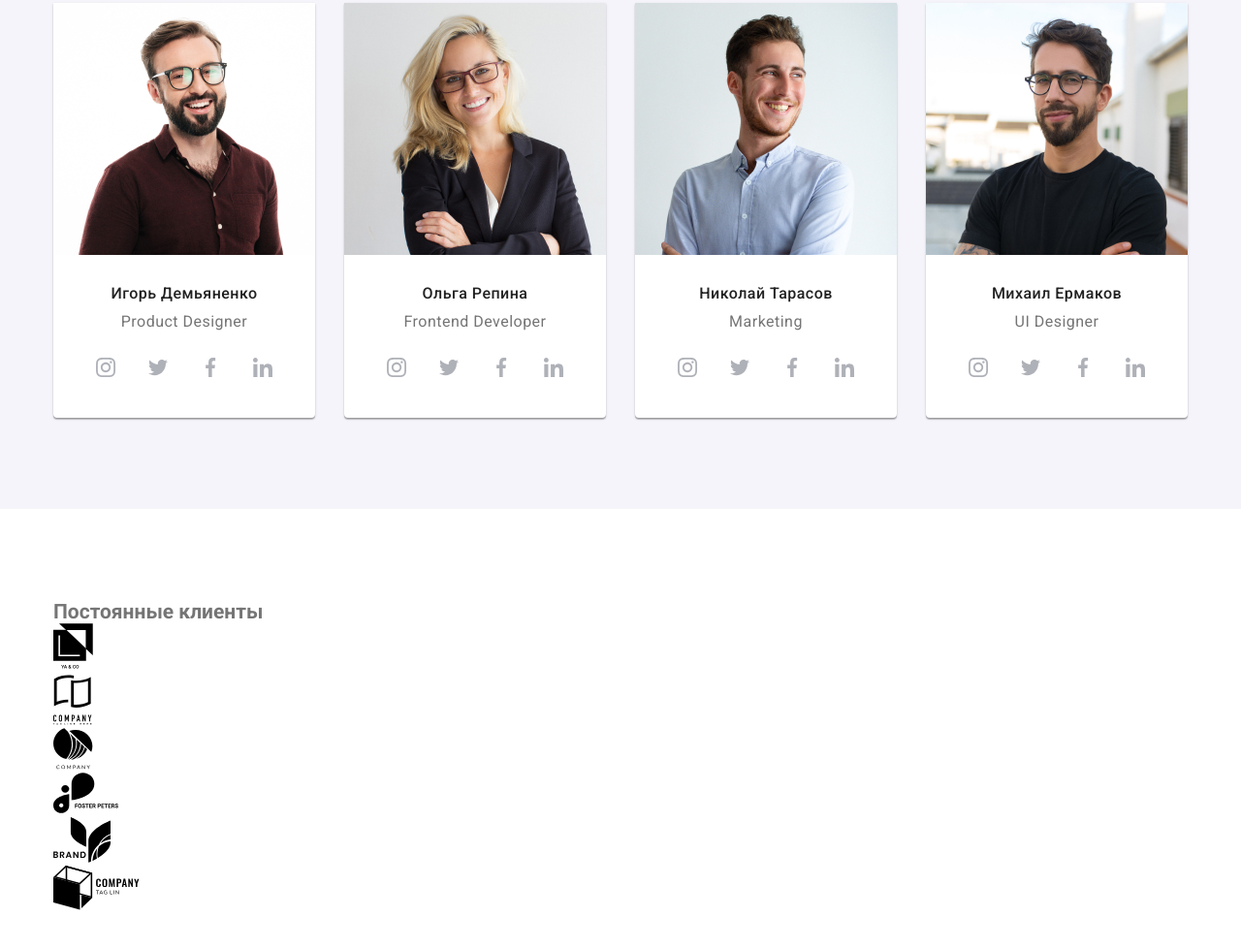
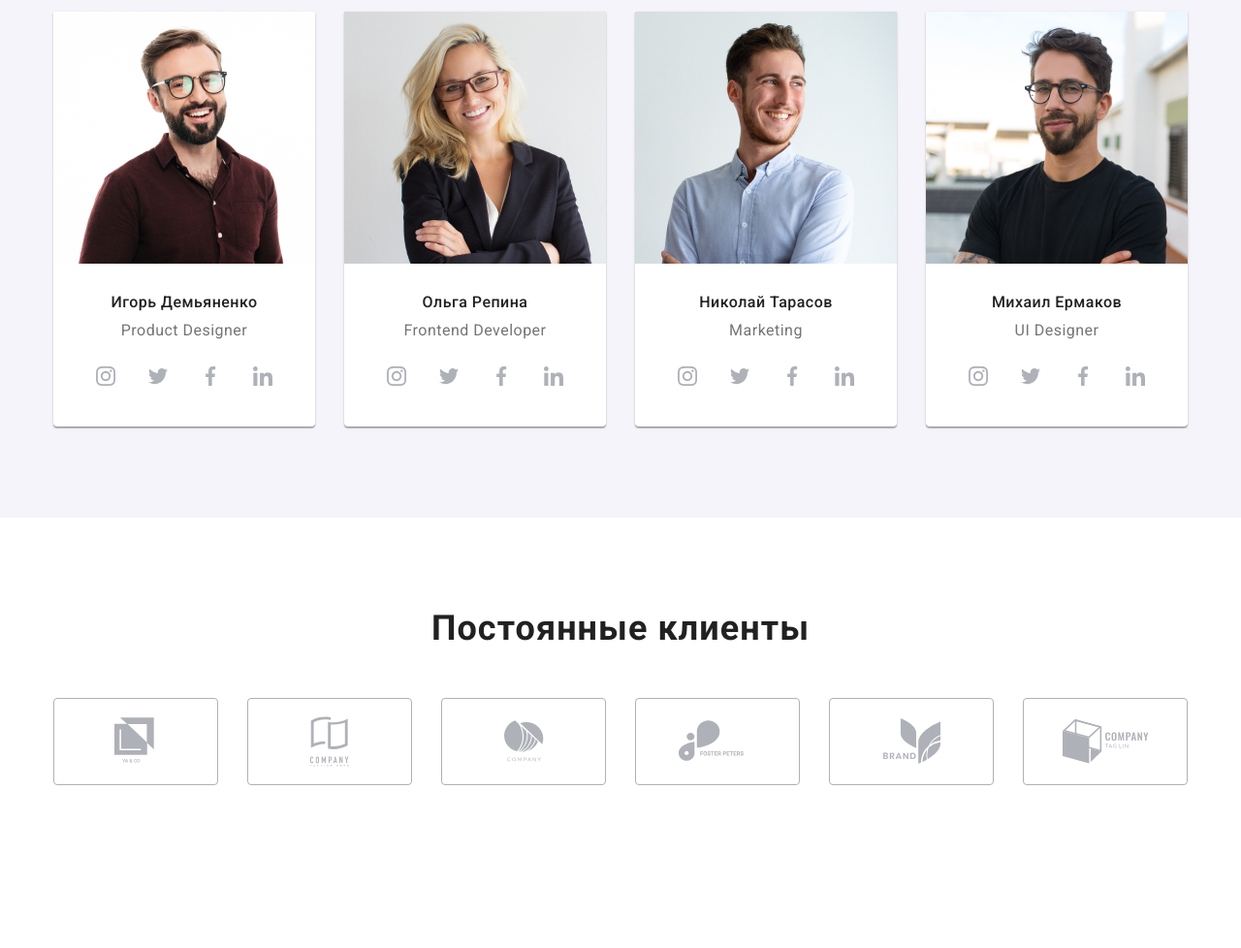
Before and after one commit to Karina-developer/goit-markup-hw-08, a plain HTML site: page index.html in a window 1280 px wide. Shown: the part 996-1974 px from the top of the page at 97% size. After the commit the page ends 1900 px from the top, so only its background shows below. Drawn offline with nearby package versions, Linux system fonts and the light colour scheme.

Commit message:
section clients finish

```diff
--- a/index.html
+++ b/index.html
@@ -126,7 +126,7 @@
 
     <section class="team-section">
       <div class="container">
-        <h2 class="title-team">Наша команда</h2>
+        <h2 class="title">Наша команда</h2>
         <ul class="team-list">
           <li class="team-item">
             <picture class="picture">
@@ -135,11 +135,7 @@
               <source srcset="./imajes/team/team1-tabl.webp 1x, ./imajes/team/team1-tabl@2x.webp 2x" media="(min-width: 768px)" type="imaje/webp" />
               <source srcset="./imajes/team/team1-tabl.jpg 1x, ./imajes/team/team1-tabl@2x.jpg 2x" media="(min-width: 768px)" />
               <source srcset="./imajes/team/team1-mob.webp 1x, ./imajes/team/team1-mob@2x.webp 2x" type="imaje/webp" />
-              <img
-                src="./imajes/team/team1-mob.jpg"
-                srcset="./imajes/team/team1-mob.jpg 1x, ./imajes/team/team1-mob@2x.jpg 2x"
-                alt="Дизайнер продукта"
-              />
+              <img srcset="./imajes/team/team1-mob.jpg 1x, ./imajes/team/team1-mob@2x.jpg 2x" alt="Дизайнер продукта" />
             </picture>
             <div class="team-list-content-wrapper">
               <h3 class="team-title">Игорь Демьяненко</h3>
@@ -323,7 +319,7 @@
 
     <section class="section">
       <div class="container">
-          <h2 class="title">Постоянные клиенты</h2>
+        <h2 class="clients-title">Постоянные клиенты</h2>
         <ul class="clients-list">
           <li class="clients-item">
             <a href="./" class="clients-link">
--- a/main.scss
+++ b/main.scss
@@ -5,6 +5,7 @@
 @import "./sass/components/modal";
 @import "./sass/components/section";
 @import "./sass/components/social-link";
+@import "./sass/components/title";
 @import "./sass/layout/header";
 @import "./sass/layout/hero";
 @import "./sass/layout/features";
--- a/sass/components/_social-link.scss
+++ b/sass/components/_social-link.scss
@@ -26,7 +26,13 @@
 
 .social-team-list {
   display: flex;
-  justify-content: space-between;
+  justify-content: center;
+}
+
+@media screen and (min-width: 1200px) {
+  .social-team-list {
+    justify-content: space-between;
+  }
 }
 
 .social-list-icon {
--- /dev/null
+++ b/sass/components/_title.scss
@@ -0,0 +1,50 @@
+.title {
+  min-width: 205px;
+  height: 33px;
+  font-style: normal;
+  font-weight: bold;
+  font-size: 28px;
+  margin-left: auto;
+  margin-right: auto;
+  margin-top: auto;
+  margin-bottom: 30px;
+  line-height: 1.178;
+  text-align: center;
+  letter-spacing: 0.03em;
+  color: var(--main-color);
+}
+
+@media screen and (min-width: 1200px) {
+  .title {
+    min-width: 264px;
+    height: 42px;
+    font-size: 36px;
+    line-height: 1.166;
+  }
+}
+
+.clients-title {
+  min-width: 314px;
+  height: 33px;
+  font-style: normal;
+  font-weight: bold;
+  font-size: 28px;
+  margin-left: auto;
+  margin-right: auto;
+  margin-top: auto;
+  margin-bottom: 30px;
+  line-height: 1.178;
+  text-align: center;
+  letter-spacing: 0.03em;
+  color: var(--main-color);
+}
+
+@media screen and (min-width: 1200px) {
+  .clients-title {
+    min-width: 390px;
+    height: 42px;
+    font-size: 36px;
+    line-height: 1.166;
+    margin-bottom: 50px;
+  }
+}
--- a/sass/layout/_clients.scss
+++ b/sass/layout/_clients.scss
@@ -1,11 +1,74 @@
 /* ===============OUR CLIENTS==================== */
 
-// .clients-list {
-//   display: flex;
-//   flex-wrap: nowrap;
-//   margin-top: -30px;
-//   margin-left: -30px;
-// }
+.clients-list {
+  display: flex;
+  flex-wrap: wrap;
+  margin-top: -30px;
+  margin-left: -30px;
+}
+
+.clients-item {
+  flex-basis: calc(100% / 2 - 30px);
+  margin-top: 30px;
+  margin-left: 30px;
+}
+
+.clients-link {
+  display: flex;
+  justify-content: center;
+  align-items: center;
+  cursor: pointer;
+  width: 210px;
+  height: 90px;
+  border: 1px solid #afb1b8;
+  box-sizing: border-box;
+  border-radius: 4px;
+  transition: border-color 250ms cubic-bezier(0.4, 0, 0.2, 1);
+
+  &:hover,
+  &:focus {
+    border-color: var(--accent-color);
+    outline: none;
+  }
+}
+
+.icon {
+  transition: fill 250ms cubic-bezier(0.4, 0, 0.2, 1);
+  fill: #afb1b8;
+
+  .clients-link:hover &,
+  .clients-link:focus & {
+    fill: var(--accent-color);
+    outline: none;
+  }
+}
+
+@media screen and (min-width: 768px) {
+  .clients-item {
+    flex-basis: calc(100% / 3 - 30px);
+  }
+
+  .clients-link {
+    width: 226px;
+  }
+}
+
+@media screen and (min-width: 1200px) {
+  .clients-list {
+    flex-wrap: nowrap;
+  }
+
+  .clients-item {
+    flex-basis: calc(100% / 6 - 30px);
+    margin-top: 30px;
+    margin-left: 30px;
+  }
+
+  .clients-link {
+    width: 170px;
+    height: 90px;
+  }
+}
 
 // .clients-item {
 //   flex-basis: calc(100% / 6 - 30px);
--- a/sass/layout/_team.scss
+++ b/sass/layout/_team.scss
@@ -12,22 +12,6 @@
   text-align: center;
   letter-spacing: 0.03em;
   color: var(--text-decoration-color);
-}
-
-.title-team {
-  min-width: 205px;
-  height: 33px;
-  font-style: normal;
-  font-weight: bold;
-  font-size: 28px;
-  margin-left: auto;
-  margin-right: auto;
-  margin-top: auto;
-  margin-bottom: 30px;
-  line-height: 1.178;
-  text-align: center;
-  letter-spacing: 0.03em;
-  color: var(--main-color);
 }
 
 .team-item {
@@ -66,11 +50,6 @@
 }
 
 @media screen and (min-width: 1200px) {
-  .title-team {
-    font-size: 36px;
-    line-height: 1.166;
-  }
-
   .team-description {
     min-width: 147px;
   }
```
Also changed, not shown: css/main.css, css/main.min.css, 2 other files. Lines whose indentation alone changed are shown as unchanged.
